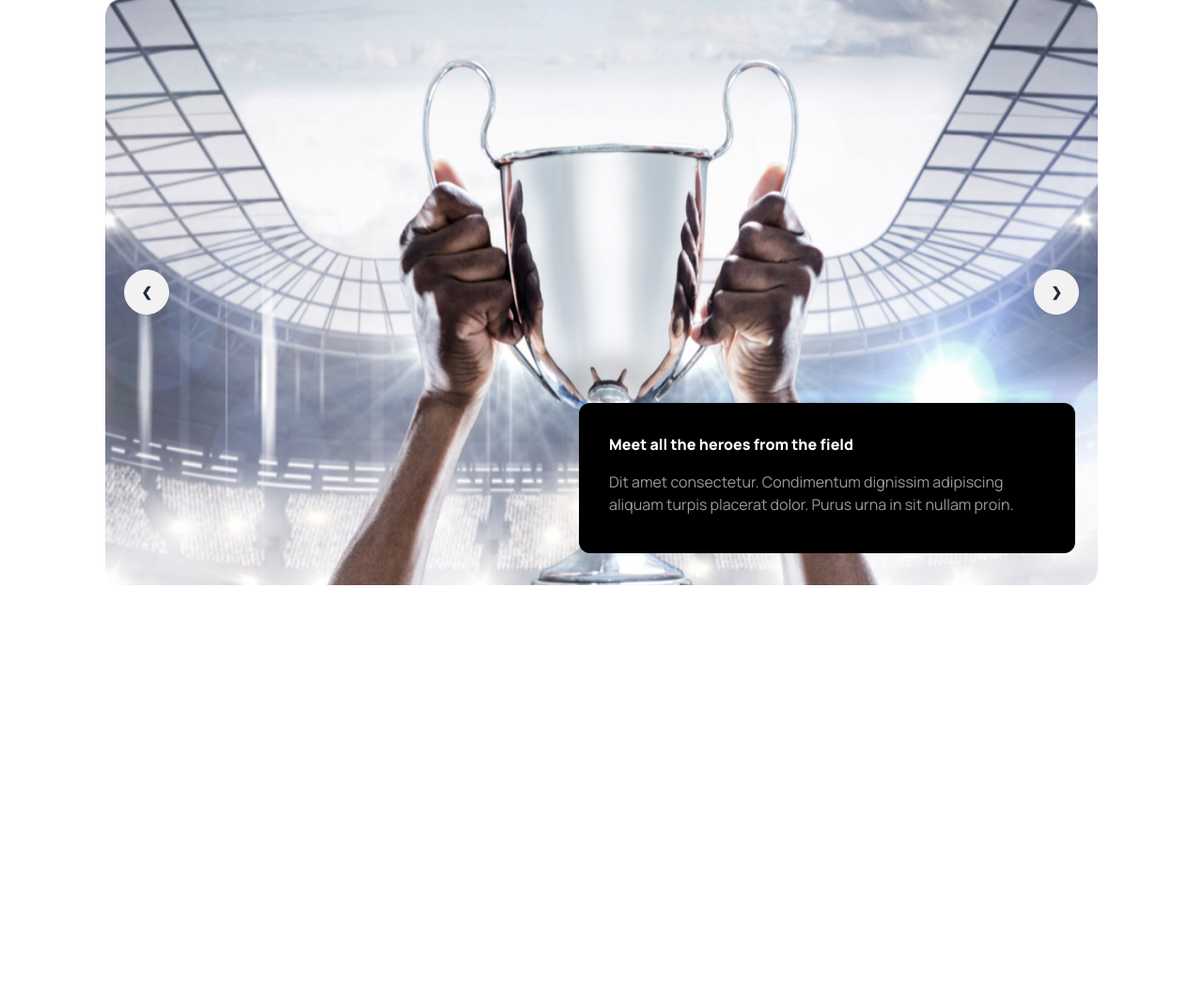
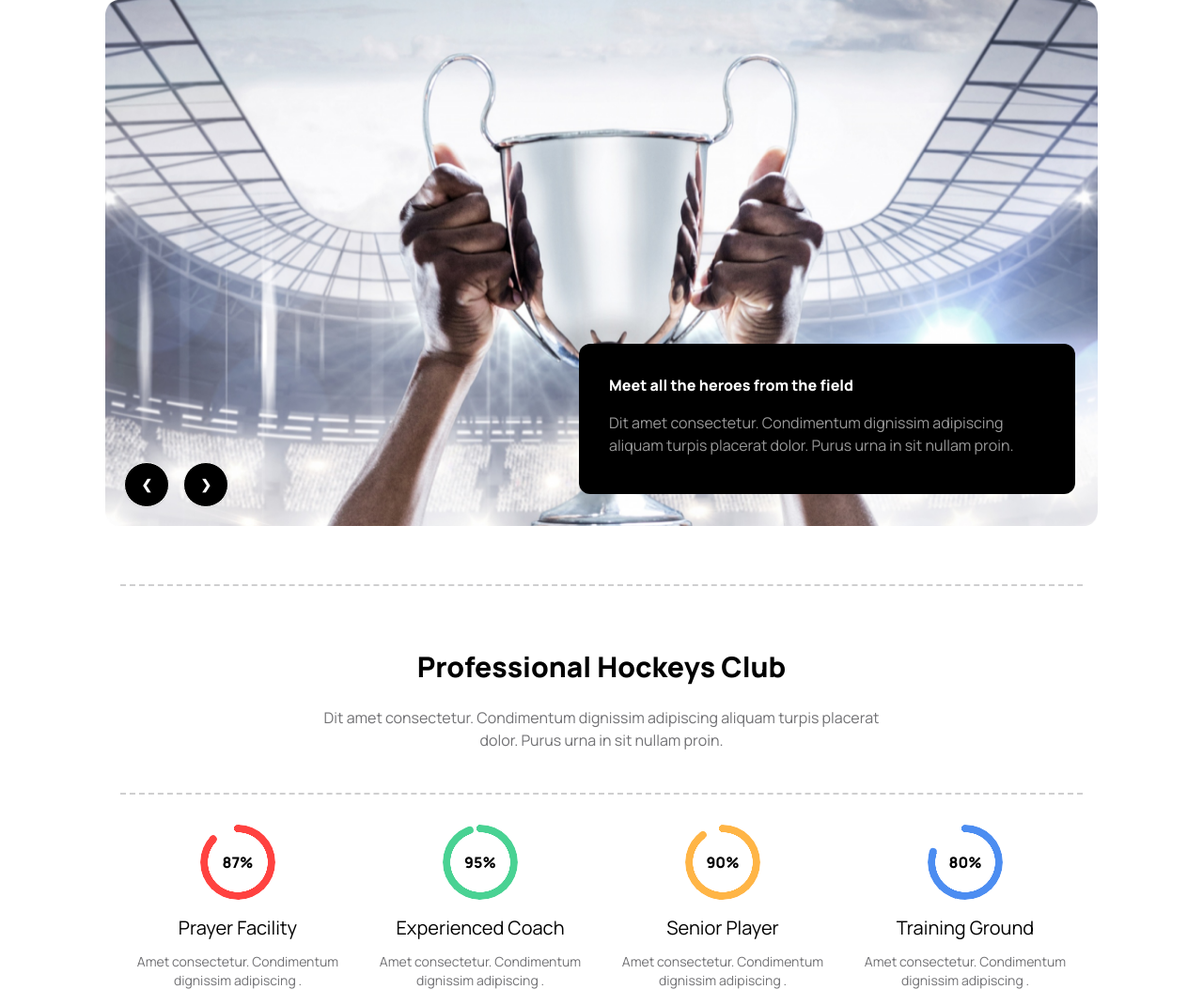
Before and after one commit to Husain-Siddik/assainment-3, a plain HTML site: page index.html in a window 1280 px wide. Shown: the whole page at 94% size. Before the commit the page ends 800 px from the top, so only its background shows below. Drawn offline with nearby package versions, Linux system fonts and the light colour scheme.

Commit message:
persentage sectionsuccesfully done

```diff
--- a/index.html
+++ b/index.html
@@ -18,7 +18,8 @@
         theme: {
           extend: {
             colors: {
-              clifford: "#da373d",
+              'black-1':'#131318',
+              'kalo-2':'#13131899'
             },
           },
         },
@@ -46,26 +47,26 @@
 </nav>
 <div class="relative">
 <!-- carosol start here -->
-<div class="carousel ">
+<div class="carousel h-auto lg:h-[35rem]">
     <div id="slide1" class="carousel-item relative w-full ">
       <img src="Images/1.png" class="w-full" />
-      <div class="absolute flex justify-between transform -translate-y-1/2 left-5 right-5 top-1/2">
-        <a href="#slide4" class="btn btn-circle">❮</a>
-        <a href="#slide2" class="btn btn-circle">❯</a>
+      <div class="absolute left-5 bottom-5 right-5 space-x-3">
+        <a href="#slide4" class="btn btn-circle bg-black text-white">❮</a>
+        <a href="#slide2" class="btn btn-circle bg-black text-white">❯</a>
       </div>
     </div>
     <div id="slide2" class="carousel-item relative w-full">
       <img src="Images/3.png" class="w-full" />
-      <div class="absolute flex justify-between transform -translate-y-1/2 left-5 right-5 top-1/2">
-        <a href="#slide1" class="btn btn-circle">❮</a>
-        <a href="#slide3" class="btn btn-circle">❯</a>
+      <div class="absolute left-5 bottom-5 right-5 space-x-3">
+        <a href="#slide1" class="btn btn-circle  bg-black text-white">❮</a>
+        <a href="#slide3" class="btn btn-circle  bg-black text-white">❯</a>
       </div>
     </div>
     <div id="slide3" class="carousel-item relative w-full">
       <img src="Images/3.png" class="w-full" />
-      <div class="absolute flex justify-between transform -translate-y-1/2 left-5 right-5 top-1/2">
-        <a href="#slide2" class="btn btn-circle">❮</a>
-        <a href="#slide1" class="btn btn-circle">❯</a>
+      <div class="absolute left-5 bottom-5 right-5 space-x-3  ">
+        <a href="#slide2" class="btn btn-circle bg-black text-white">❮</a>
+        <a href="#slide1" class="btn btn-circle bg-black text-white">❯</a>
       </div>
 
 
@@ -74,7 +75,7 @@
   </div>
   <!-- carosol end here -->
   <!-- next text div -->
-  <div class="p-8 bg-black w-auto lg:w-1/2 text-white rounded-xl lg:absolute bottom-10 right-6 h-40 ">
+  <div class="p-8 bg-black w-auto lg:w-1/2  h-auto lg:h-40 text-white rounded-xl lg:absolute bottom-10 right-6 ">
     <h3 class="font-extrabold">
         Meet all the heroes from the field
     </h3>
@@ -88,7 +89,97 @@
 </div>
 
 </header>
-<main>
+<main class="container px-4 lg:px-32  mx-auto">
+    <!-- text section -->
+<section class="mt-7 lg:mt-14">
+    <div class="text-center border-dashed border-y-2 border-[#13131833]  py-4 lg:py-11">
+        <h1 class="p-6 text-black  text-xl lg:text-3xl font-extrabold">
+            Professional Hockeys Club
+        </h1>
+        <p class="text-kalo-2">
+            Dit amet consectetur. Condimentum dignissim adipiscing aliquam turpis placerat
+            <br>
+             dolor. Purus urna in sit nullam proin.
+        </p>
+    </div>
+
+</section>
+<!-- persent section -->
+<section class="mt-8">
+  <div class="grid  grid-cols-1 lg:grid-cols-4 gap-2">
+    <!-- card 1-->
+    <div>
+     <div class="flex justify-center items-center ">
+      <div class="radial-progress  text-[#ff4240]" style="--value:87;" role="progressbar"><span class="font-extrabold text-black">87%</span></div>
+     </div>
+     <div class="flex flex-col justify-center items-center p-4">
+      <h1 class=" text-black text-xl mb-3">
+        Prayer Facility
+      </h1>
+      <p class="text-kalo-2 text-sm text-center ">
+        Amet consectetur. Condimentum
+         dignissim adipiscing .
+      </p>
+     </div>
+
+    </div>
+    <!-- card end -->
+    <!-- card 2-->
+    <div>
+     <div class="flex justify-center items-center">
+      <div class="radial-progress text-[#49D293]" style="--value:95;" role="progressbar"><span class="font-extrabold text-black">95%</span></div>
+     </div>
+     <div class="flex flex-col justify-center items-center p-4">
+      <h1 class=" text-black text-xl text-center mb-3">
+        Experienced Coach
+      </h1>
+      <p class="text-kalo-2 text-sm text-center">
+        Amet consectetur. Condimentum
+        dignissim adipiscing .
+      </p>
+     </div>
+
+    </div>
+    <!-- card end -->
+    <!-- card 3 -->
+    <div>
+     <div class="flex justify-center items-center">
+      <div class="radial-progress text-[#ffb546] font-extrabold" style="--value:90;" role="progressbar"><span class="font-extrabold text-black">90%</span></div>
+     </div>
+     <div class="flex flex-col justify-center items-center p-4">
+      <h1 class=" text-black text-xl mb-3">
+        Senior Player
+      </h1>
+      <p class="text-kalo-2 text-sm text-center">
+        Amet consectetur. Condimentum
+        dignissim adipiscing .
+      </p>
+     </div>
+
+    </div>
+    <!-- card end -->
+    <!-- card end -->
+    <!-- card 4-->
+    <div>
+     <div class="flex justify-center items-center ">
+      <div class="radial-progress text-[#4C8DF1]" style="--value:80;" role="progressbar"><span class="font-extrabold text-black">80%</span></div>
+     </div>
+     <div class="flex flex-col justify-center items-center p-4">
+      <h1 class=" text-black text-xl mb-3">
+        Training Ground
+      </h1>
+      <p class="text-kalo-2 text-sm text-center">
+        Amet consectetur. Condimentum
+        dignissim adipiscing .
+      </p>
+     </div>
+
+    </div>
+    <!-- card end -->
+  </div>
+</section>
+<!-- check -->
+
 
 </main>
 <footer>
```
